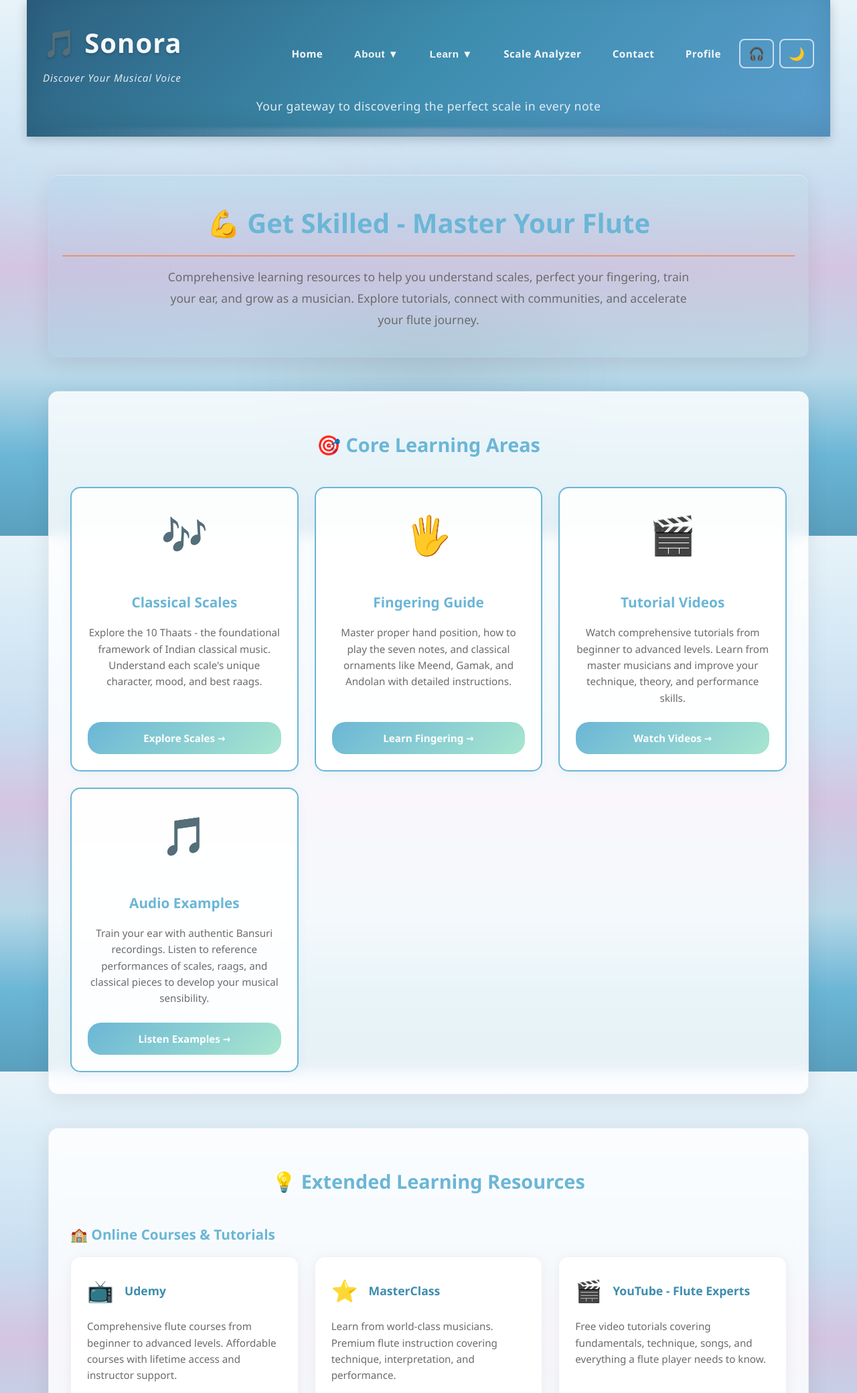
After one commit to sivakanthb/sonora-flute, a Flask app: page /learn/get-skilled in a window 1280 px wide. The commit adds this page. Shown: the top 2080 px of the page at 67% size. Run offline with Flask 3, Linux system fonts and the light colour scheme.

Commit message:
Updated files
Created get_skilled.html - New page with the same content as Upskill, branded as "Get Skilled"
Updated app.py - Replaced Upskill routes with @app.get("/learn/get-skilled") using the new learn_get_skilled() function
Updated base.html - Changed navigation from "Upskill" to "Get Skilled"

```diff
--- a/src/app.py
+++ b/src/app.py
@@ -114,8 +114,14 @@ def get_leaderboard(limit=20):
 app.register_blueprint(api)
 
 
+@app.get("/health")
+def health():
+    """Health check endpoint."""
+    return {'status': 'ok', 'message': 'Flask app is working'}
+
+
 @app.get("/")
-def index():
+def home():
     """Serve the Sonora home page with introduction to flutes."""
     return render_template('home.html')
 
@@ -162,16 +168,10 @@ def learn_western_scales():
     return render_template('learn/western_scales.html')
 
 
-@app.get("/test-upskill")
-def test_upskill():
-    """Test route for upskill page."""
-    return render_template('learn/upskill.html')
-
-
-@app.get("/learn/upskill")
-def learn_upskill():
-    """Serve the Upskill learning resources page with comprehensive learning resources."""
-    return render_template('learn/upskill.html')
+@app.get("/learn/get-skilled")
+def learn_get_skilled():
+    """Serve the Get Skilled learning resources page with comprehensive learning resources."""
+    return render_template('learn/get_skilled.html')
 
 
 @app.get("/profile")
@@ -291,13 +291,7 @@ def export_detection():
     return jsonify(export_data)
 
 
-@app.get("/health")
-def health_check():
-    """Health check endpoint."""
-    return {
-        "message": "Sonora API is running - Your gateway to perfect scale detection",
-        "endpoints": ["/", "/detector", "/detect/audio", "/detect/video"],
-    }
+
 
 if __name__ == "__main__":
     is_production = os.environ.get('FLASK_ENV') == 'production'
--- a/src/templates/base.html
+++ b/src/templates/base.html
@@ -29,7 +29,7 @@
                         <div class="dropdown">
                             <button class="nav-link dropdown-toggle">Learn ▼</button>
                             <div class="dropdown-menu">
-                                <a href="{{ url_for('learn_upskill') }}" class="dropdown-item">📚 Upskill</a>
+                                <a href="{{ url_for('learn_get_skilled') }}" class="dropdown-item">💪 Get Skilled</a>
                                 <hr class="dropdown-divider">
                                 <a href="{{ url_for('learn_indian_scales') }}" class="dropdown-item">Indian Classical Scales</a>
                                 <a href="{{ url_for('learn_western_scales') }}" class="dropdown-item">Western Classical Scales</a>
--- /dev/null
+++ b/src/templates/learn/get_skilled.html
@@ -0,0 +1,343 @@
+{% extends "base.html" %}
+
+{% block title %}Get Skilled - Master Your Flute with Sonora{% endblock %}
+
+{% block content %}
+            <!-- Get Skilled Header -->
+            <section class="get-skilled-header card" style="text-align: center; margin-bottom: 50px; padding: 40px 20px; background: linear-gradient(135deg, rgba(107, 182, 214, 0.1), rgba(168, 230, 207, 0.1));">
+                <h2 style="font-size: 2.5rem; color: var(--primary); margin-bottom: 15px;">💪 Get Skilled - Master Your Flute</h2>
+                <p style="font-size: 1.1rem; color: var(--text-secondary); max-width: 800px; margin: 0 auto; line-height: 1.8;">
+                    Comprehensive learning resources to help you understand scales, perfect your fingering, train your ear, and grow as a musician.
+                    Explore tutorials, connect with communities, and accelerate your flute journey.
+                </p>
+            </section>
+
+            <!-- Learning Resources Grid -->
+            <section class="learning-section card" style="margin-bottom: 50px;">
+                <h3 style="text-align: center; font-size: 1.8rem; margin-bottom: 40px; color: var(--primary);">🎯 Core Learning Areas</h3>
+
+                <div class="learning-grid">
+                    <div class="learning-card">
+                        <div class="learning-icon">🎶</div>
+                        <h3><a href="{{ url_for('learn_scales') }}" style="color: var(--primary); text-decoration: none;">Classical Scales</a></h3>
+                        <p>
+                            Explore the 10 Thaats - the foundational framework of Indian classical music.
+                            Understand each scale's unique character, mood, and best raags.
+                        </p>
+                        <a href="{{ url_for('learn_scales') }}" class="learn-btn">Explore Scales →</a>
+                    </div>
+
+                    <div class="learning-card">
+                        <div class="learning-icon">🖐️</div>
+                        <h3><a href="{{ url_for('learn_fingering') }}" style="color: var(--primary); text-decoration: none;">Fingering Guide</a></h3>
+                        <p>
+                            Master proper hand position, how to play the seven notes, and classical ornaments
+                            like Meend, Gamak, and Andolan with detailed instructions.
+                        </p>
+                        <a href="{{ url_for('learn_fingering') }}" class="learn-btn">Learn Fingering →</a>
+                    </div>
+
+                    <div class="learning-card">
+                        <div class="learning-icon">🎬</div>
+                        <h3><a href="{{ url_for('learn_videos') }}" style="color: var(--primary); text-decoration: none;">Tutorial Videos</a></h3>
+                        <p>
+                            Watch comprehensive tutorials from beginner to advanced levels. Learn from master musicians
+                            and improve your technique, theory, and performance skills.
+                        </p>
+                        <a href="{{ url_for('learn_videos') }}" class="learn-btn">Watch Videos →</a>
+                    </div>
+
+                    <div class="learning-card">
+                        <div class="learning-icon">🎵</div>
+                        <h3><a href="{{ url_for('learn_audio') }}" style="color: var(--primary); text-decoration: none;">Audio Examples</a></h3>
+                        <p>
+                            Train your ear with authentic Bansuri recordings. Listen to reference performances
+                            of scales, raags, and classical pieces to develop your musical sensibility.
+                        </p>
+                        <a href="{{ url_for('learn_audio') }}" class="learn-btn">Listen Examples →</a>
+                    </div>
+                </div>
+            </section>
+
+            <!-- Resources & External Learning Section -->
+            <section class="resources-section card" style="margin-bottom: 50px;">
+                <h3 style="text-align: center; font-size: 1.8rem; margin-bottom: 40px; color: var(--primary);">💡 Extended Learning Resources</h3>
+
+                <div class="tabs-container">
+                    <!-- Courses Tab -->
+                    <div class="tab-content">
+                        <h3 class="tab-title">🏫 Online Courses & Tutorials</h3>
+                        <div class="resources-grid">
+                            <a href="https://www.udemy.com/courses/search/?q=flute" target="_blank" rel="noopener noreferrer" class="resource-card">
+                                <div class="resource-header">
+                                    <span class="resource-icon">📺</span>
+                                    <h4>Udemy</h4>
+                                </div>
+                                <p>
+                                    Comprehensive flute courses from beginner to advanced levels.
+                                    Affordable courses with lifetime access and instructor support.
+                                </p>
+                                <span class="resource-badge">Video Courses</span>
+                            </a>
+
+                            <a href="https://www.masterclass.com/" target="_blank" rel="noopener noreferrer" class="resource-card">
+                                <div class="resource-header">
+                                    <span class="resource-icon">⭐</span>
+                                    <h4>MasterClass</h4>
+                                </div>
+                                <p>
+                                    Learn from world-class musicians. Premium flute instruction
+                                    covering technique, interpretation, and performance.
+                                </p>
+                                <span class="resource-badge">Premium</span>
+                            </a>
+
+                            <a href="https://www.youtube.com/@BrooklynFlute" target="_blank" rel="noopener noreferrer" class="resource-card">
+                                <div class="resource-header">
+                                    <span class="resource-icon">🎬</span>
+                                    <h4>YouTube - Flute Experts</h4>
+                                </div>
+                                <p>
+                                    Free video tutorials covering fundamentals, technique,
+                                    songs, and everything a flute player needs to know.
+                                </p>
+                                <span class="resource-badge">Free</span>
+                            </a>
+
+                            <a href="https://www.coursera.org/search?query=flute" target="_blank" rel="noopener noreferrer" class="resource-card">
+                                <div class="resource-header">
+                                    <span class="resource-icon">🎓</span>
+                                    <h4>Coursera</h4>
+                                </div>
+                                <p>
+                                    University-level music courses including flute instruction
+                                    from accredited institutions worldwide.
+                                </p>
+                                <span class="resource-badge">Academic</span>
+                            </a>
+
+                            <a href="https://www.skillshare.com/search?query=flute" target="_blank" rel="noopener noreferrer" class="resource-card">
+                                <div class="resource-header">
+                                    <span class="resource-icon">🎨</span>
+                                    <h4>Skillshare</h4>
+                                </div>
+                                <p>
+                                    Creative-focused flute classes including improvisation,
+                                    jazz, and contemporary techniques.
+                                </p>
+                                <span class="resource-badge">Creative</span>
+                            </a>
+
+                            <a href="https://musictheory.net/" target="_blank" rel="noopener noreferrer" class="resource-card">
+                                <div class="resource-header">
+                                    <span class="resource-icon">🎵</span>
+                                    <h4>Music Theory.net</h4>
+                                </div>
+                                <p>
+                                    Free interactive music theory lessons essential for
+                                    understanding flute music and improving your musicianship.
+                                </p>
+                                <span class="resource-badge">Theory</span>
+                            </a>
+                        </div>
+                    </div>
+
+                    <!-- Apps Tab -->
+                    <div class="tab-content">
+                        <h3 class="tab-title">📱 Learning Apps & Tools</h3>
+                        <div class="resources-grid">
+                            <a href="https://www.flowkey.com/" target="_blank" rel="noopener noreferrer" class="resource-card">
+                                <div class="resource-header">
+                                    <span class="resource-icon">🎹</span>
+                                    <h4>Flowkey</h4>
+                                </div>
+                                <p>
+                                    While primarily for piano, offers excellent music reading and
+                                    technique fundamentals applicable to flute playing.
+                                </p>
+                                <span class="resource-badge">Interactive</span>
+                            </a>
+
+                            <a href="https://www.tonegym.co/" target="_blank" rel="noopener noreferrer" class="resource-card">
+                                <div class="resource-header">
+                                    <span class="resource-icon">👂</span>
+                                    <h4>ToneGym</h4>
+                                </div>
+                                <p>
+                                    Ear training app that improves pitch recognition and aural skills,
+                                    crucial for flute playing and scale detection.
+                                </p>
+                                <span class="resource-badge">Ear Training</span>
+                            </a>
+
+                            <a href="https://www.musicca.com/" target="_blank" rel="noopener noreferrer" class="resource-card">
+                                <div class="resource-header">
+                                    <span class="resource-icon">🎼</span>
+                                    <h4>Musicca</h4>
+                                </div>
+                                <p>
+                                    Free music tools including staff notation, metronome,
+                                    and chord finder perfect for practice sessions.
+                                </p>
+                                <span class="resource-badge">Toolkit</span>
+                            </a>
+
+                            <a href="https://www.splice.com/" target="_blank" rel="noopener noreferrer" class="resource-card">
+                                <div class="resource-header">
+                                    <span class="resource-icon">🎯</span>
+                                    <h4>Practice Planner</h4>
+                                </div>
+                                <p>
+                                    Structured practice tracking and music collaboration tools to help you organize
+                                    your practice goals and monitor progress over time.
+                                </p>
+                                <span class="resource-badge">Practice</span>
+                            </a>
+
+                            <a href="https://www.soundgym.co/" target="_blank" rel="noopener noreferrer" class="resource-card">
+                                <div class="resource-header">
+                                    <span class="resource-icon">📊</span>
+                                    <h4>SoundGym - Ear Training</h4>
+                                </div>
+                                <p>
+                                    Visual pitch detection and ear training to see the frequencies you're producing,
+                                    helping with intonation and tuning practice.
+                                </p>
+                                <span class="resource-badge">Analysis</span>
+                            </a>
+
+                            <a href="https://www.soundcorset.com/" target="_blank" rel="noopener noreferrer" class="resource-card">
+                                <div class="resource-header">
+                                    <span class="resource-icon">🎚️</span>
+                                    <h4>Sound Corset</h4>
+                                </div>
+                                <p>
+                                    Intonation training app specifically designed for wind instruments
+                                    like the flute, improving your tone quality and pitch accuracy.
+                                </p>
+                                <span class="resource-badge">Intonation</span>
+                            </a>
+                        </div>
+                    </div>
+
+                    <!-- Communities Tab -->
+                    <div class="tab-content">
+                        <h3 class="tab-title">🌐 Communities & Forums</h3>
+                        <div class="resources-grid">
+                            <a href="https://www.reddit.com/r/flute/" target="_blank" rel="noopener noreferrer" class="resource-card">
+                                <div class="resource-header">
+                                    <span class="resource-icon">💬</span>
+                                    <h4>r/Flute on Reddit</h4>
+                                </div>
+                                <p>
+                                    Active community of flute enthusiasts sharing tips, advice,
+                                    recordings, and supporting each other in their flute journey.
+                                </p>
+                                <span class="resource-badge">Community</span>
+                            </a>
+
+                            <a href="https://www.nfaonline.org/" target="_blank" rel="noopener noreferrer" class="resource-card">
+                                <div class="resource-header">
+                                    <span class="resource-icon">🤝</span>
+                                    <h4>National Flute Association</h4>
+                                </div>
+                                <p>
+                                    Connect with flute players worldwide through the NFA community, share performances,
+                                    ask questions, and learn from experienced musicians.
+                                </p>
+                                <span class="resource-badge">Global</span>
+                            </a>
+
+                            <a href="http://flutopedia.com/" target="_blank" rel="noopener noreferrer" class="resource-card">
+                                <div class="resource-header">
+                                    <span class="resource-icon">📖</span>
+                                    <h4>Fluteopedia</h4>
+                                </div>
+                                <p>
+                                    Comprehensive resource with forums, articles, and resources
+                                    for flute players of all skill levels.
+                                </p>
+                                <span class="resource-badge">Resource</span>
+                            </a>
+
+                            <a href="http://flutopedia.com/" target="_blank" rel="noopener noreferrer" class="resource-card">
+                                <div class="resource-header">
+                                    <span class="resource-icon">📚</span>
+                                    <h4>Fluteopedia Encyclopedia</h4>
+                                </div>
+                                <p>
+                                    Detailed encyclopedia of flutes from around the world,
+                                    including history, technique, and cultural significance.
+                                </p>
+                                <span class="resource-badge">Encyclopedia</span>
+                            </a>
+
+                            <a href="https://www.youtube.com/@classicalmusiccomposer" target="_blank" rel="noopener noreferrer" class="resource-card">
+                                <div class="resource-header">
+                                    <span class="resource-icon">🎥</span>
+                                    <h4>Flute Communities on YouTube</h4>
+                                </div>
+                                <p>
+                                    Follow talented flute players, watch performances,
+                                    and learn from demonstrations of technique and interpretation.
+                                </p>
+                                <span class="resource-badge">Video</span>
+                            </a>
+
+                            <a href="https://www.instagram.com/explore/tags/flutemusic/" target="_blank" rel="noopener noreferrer" class="resource-card">
+                                <div class="resource-header">
+                                    <span class="resource-icon">📸</span>
+                                    <h4>Flute Community on Instagram</h4>
+                                </div>
+                                <p>
+                                    Share your performances, follow other flute musicians,
+                                    and get inspired by the global flute community every day.
+                                </p>
+                                <span class="resource-badge">Social</span>
+                            </a>
+                        </div>
+                    </div>
+                </div>
+            </section>
+
+            <!-- Call to Action -->
+            <section class="cta-section card">
+                <h2>Ready to Accelerate Your Learning?</h2>
+                <p>
+                    Start by exploring the core learning areas, dive into external resources,
+                    and join our vibrant flute community to enhance your musical journey.
+                </p>
+                <a href="{{ url_for('detector') }}" class="btn btn-primary large-btn">
+                    <span class="icon">🎵</span> Try Scale Analyzer
+                </a>
+            </section>
+{% endblock %}
+
+{% block extra_scripts %}
+    <script>
+        // Tab switching functionality
+        document.addEventListener('DOMContentLoaded', function() {
+            const tabContents = document.querySelectorAll('.tab-content');
+            const tabButtons = document.querySelectorAll('.tab-title');
+
+            // Show only the first tab initially
+            let currentTab = 0;
+            function showTab(index) {
+                tabContents.forEach((content, i) => {
+                    content.style.display = i === index ? 'block' : 'none';
+                });
+            }
+
+            showTab(currentTab);
+
+            // Add click handlers for tab titles to allow switching
+            tabButtons.forEach((button, index) => {
+                button.style.cursor = 'pointer';
+                button.addEventListener('click', () => {
+                    currentTab = index;
+                    showTab(currentTab);
+                });
+            });
+        });
+    </script>
+{% endblock %}
```
